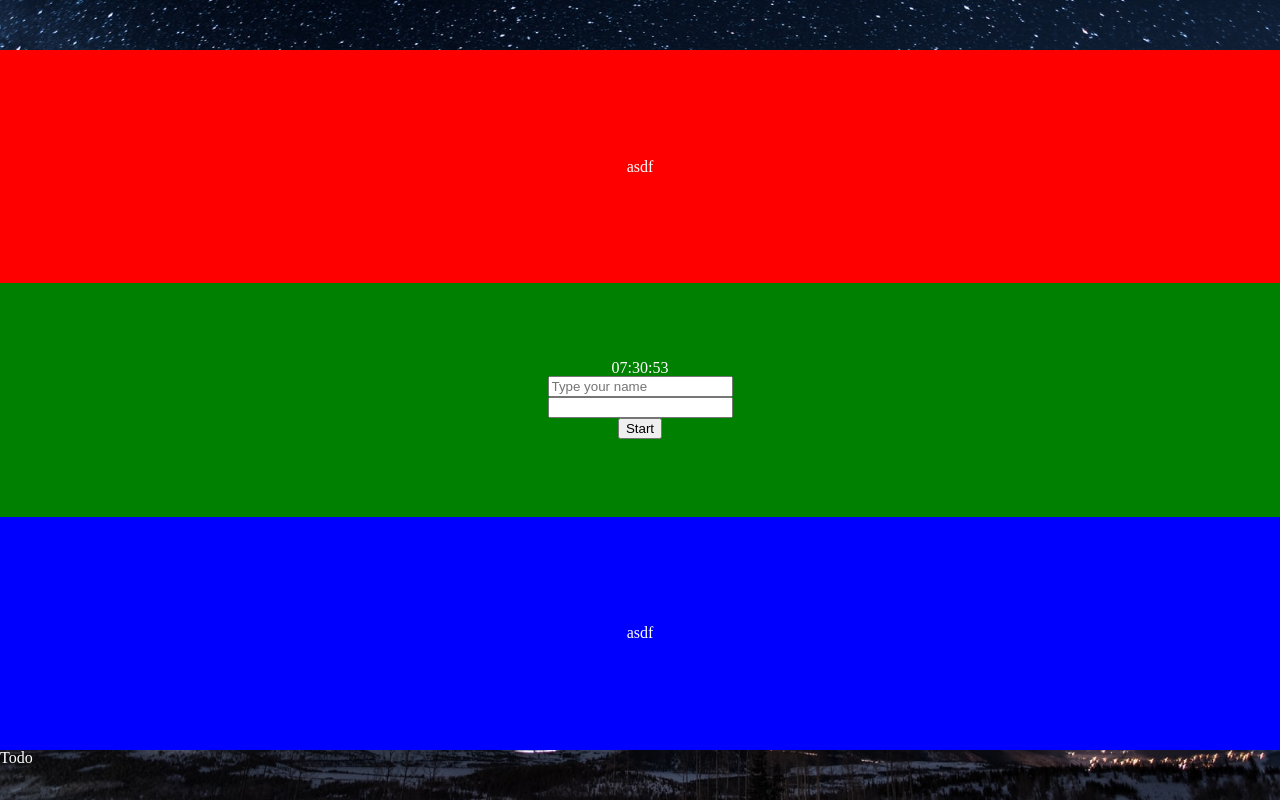
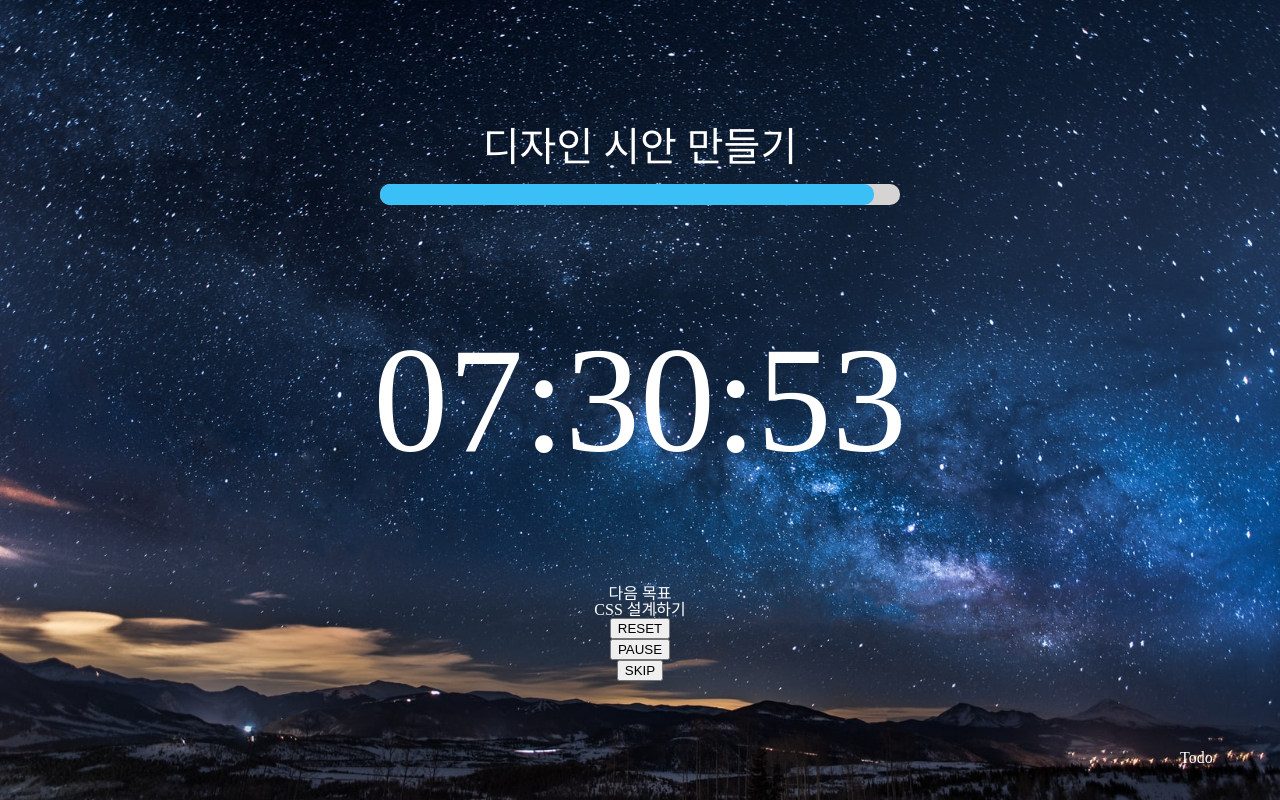
Before and after one commit to trazomssome/midium-clone, a plain HTML site: page index.html in a window 1280 px wide. Drawn offline with Linux system fonts and the light colour scheme; no server answers.

Commit message:
css 수정

```diff
--- a/css/index.css
+++ b/css/index.css
@@ -13,7 +13,15 @@ body {
 
 header,
 footer {
+  display: flex;
+  justify-content: flex-end;
   height: 50px;
+}
+
+.weather,
+.footer__todo {
+  height: 50px;
+  width: 100px;
 }
 
 main {
@@ -34,16 +42,6 @@ main {
   flex: 1;
 }
 
-.main__top {
-  background-color: red;
-}
-.main__mid {
-  background-color: green;
-}
-.main__bottom {
-  background-color: blue;
-}
-
 .background {
   position: absolute;
   top: 0;
@@ -53,3 +51,27 @@ main {
   object-fit: cover;
   z-index: -1;
 }
+
+.clock {
+  font-size: 150px;
+}
+
+.main__top__current {
+  font-size: 40px;
+}
+
+.main__top__progress {
+  display: inline-block;
+  width: 520px;
+  height: 21px;
+  border-radius: 10px;
+  background-color: #d6d3d3;
+}
+
+.main__top__progress-gauge {
+  display: inline-block;
+  width: 95%;
+  height: 21px;
+  background-color: #3abff7;
+  border-radius: 10px;
+}
--- a/index.html
+++ b/index.html
@@ -12,7 +12,7 @@
   </head>
   <body>
     <header>
-      <div id="weather">
+      <div class="weather">
         <span class="weather__temp"></span>
         <span class="weather__wether"></span>
         <span class="weather__city"></span>
@@ -20,26 +20,35 @@
     </header>
     <main>
       <div class="main__top">
-        <span>asdf</span>
+        <span class="main__top__current">디자인 시안 만들기</span>
+        <br />
+        <span class="main__top__progress">
+          <span class="main__top__progress-gauge"> </span>
+        </span>
       </div>
       <div class="main__mid">
         <h1 class="clock">7:56</h1>
+        <!--
         <form class="login-form">
           <input placeholder="Type your name" type="text" class="input" />
         </form>
-        <h1 class="greeting hidden"></h1>
         <form class="todo-form">
           <input type="text" class="todo-form__input" />
         </form>
         <ul class="todo-list"></ul>
         <button class="pomodoro__start-btn">Start</button>
+        -->
       </div>
       <div class="main__bottom">
-        <span>asdf</span>
+        <span>다음 목표</span>
+        <span>CSS 설계하기</span>
+        <button>RESET</button>
+        <button>PAUSE</button>
+        <button>SKIP</button>
       </div>
     </main>
     <footer>
-      <span id="footer__todo">Todo</span>
+      <span class="footer__todo">Todo</span>
     </footer>
     <img class="background" />
     <script src="js/clock.js"></script>
```
